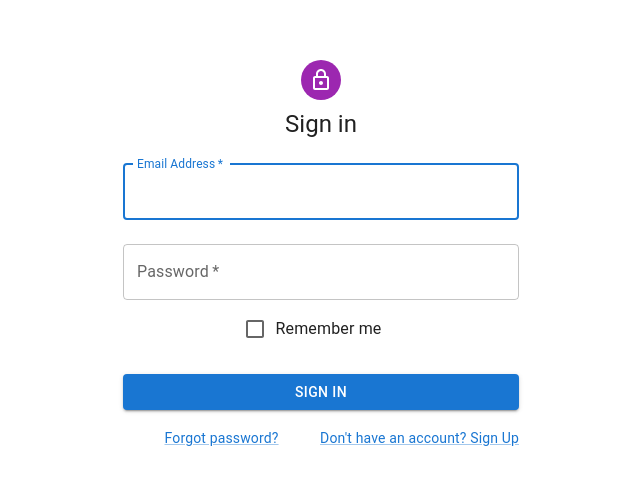
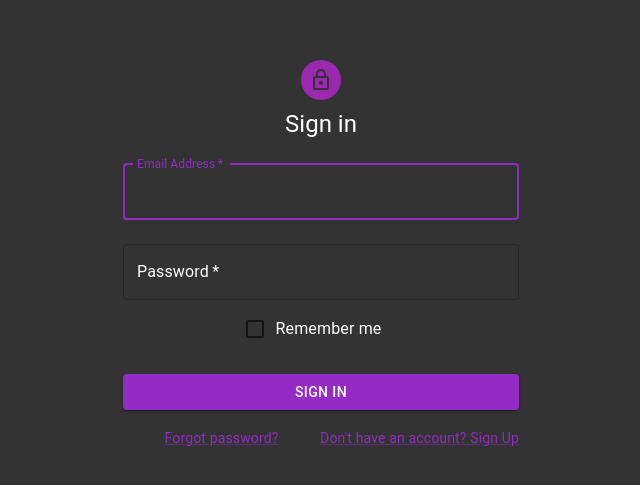
Before and after one commit to matthew-torres/pocket-caddie, a React (Vite) app in the folder webapp/: page / in a window 1280 px wide. Shown: the part 181-666 px from the top of the page, without its empty margins (319-959 px from the left). Built offline with nearby package versions, Linux system fonts and the light colour scheme.

Commit message:
updated styling

```diff
--- a/webapp/src/components/Layout/Layout.jsx
+++ b/webapp/src/components/Layout/Layout.jsx
@@ -3,26 +3,11 @@ import DataTable from "../RoundsList/RoundsList";
 import ScoreBarChart from "../ScoreBarChart/ScoreBarChart";
 import CreateRound from "../NewRound/NewRound";
 import { Box, Typography } from "@mui/material";
-import { ThemeProvider, createTheme } from '@mui/material';
+import { ThemeProvider } from '@mui/material';
 import RoundsListScore from "../RoundListScore/RoundListScore";
+import { globalTheme } from "../../theme";
+import { useTheme } from "@emotion/react";
 
-const theme = createTheme({
-  palette: {
-    mode: 'dark',
-    primary: {
-      main: '#7e57c2',
-    },
-    secondary: {
-      main: '#6d696a',
-    },
-    background: {
-      default: '#161515',
-    },
-    text: {
-      primary: 'rgba(249,244,244,0.87)',
-    },
-  },
-})
 
 export default function Layout() {
 
@@ -31,12 +16,14 @@ export default function Layout() {
       return
     }
 
+    const theme = useTheme();
+
     return (
-        <ThemeProvider theme={theme}>
+        <ThemeProvider theme={globalTheme}>
             <Box m="20px">
                 {/*Header*/}
                 <Box display="flex" justifyContent="space-between" alignItems="center">
-                    <Typography variant="h2" color='primary' fontWeight="bold" sx={{ m: "0 0 5px 0"}}>Dashboard</Typography>
+                    <Typography variant="h2" color={theme.palette.primary.main} fontWeight="bold" sx={{ m: "0 0 5px 0"}}>Dashboard</Typography>
                 </Box>
                 {/*GRID & CHARTS*/}
                 <Box display="grid" gridTemplateColumns="repeat(12,1fr)" gridAutoRows="300px" gap="10px">
--- a/webapp/src/components/Login/Login.jsx
+++ b/webapp/src/components/Login/Login.jsx
@@ -14,10 +14,11 @@ import Typography from '@mui/material/Typography';
 import Container from '@mui/material/Container';
 import { createTheme, ThemeProvider } from '@mui/material/styles';
 import axios from 'axios';
+import { globalTheme } from '../../theme';
 
 
 
-const defaultTheme = createTheme();
+// const defaultTheme = createTheme();
 export default function Login() {
 
       const [failure, setFailure] = useState(false);
@@ -47,7 +48,7 @@ export default function Login() {
       };
 
       return (
-        <ThemeProvider theme={defaultTheme}>
+        <ThemeProvider theme={globalTheme}>
           <Container component="main" maxWidth="xs">
             <CssBaseline />
             <Box
--- a/webapp/src/components/NewRound/NewRound.jsx
+++ b/webapp/src/components/NewRound/NewRound.jsx
@@ -4,7 +4,9 @@ import Alert from '@mui/material/Alert';
 import TextField from '@mui/material/TextField';
 import axios from 'axios';
 import '../../index.css'
-import { MenuItem, Button } from '@mui/material';
+import { MenuItem, Button, ThemeProvider, useTheme} from '@mui/material';
+import { globalTheme } from '../../theme';
+
 
 const weatherConditions = [
     {value: 'Clear'},{value: 'Fair'}, {value: 'Windy'}, {value: 'Extreme Wind'}, {value: 'Light Rain'}, {value: 'Rain'}, {value: 'Heavy Rain'}
@@ -13,6 +15,7 @@ const weatherConditions = [
 export default function CreateRound() {
 
     const [success, setSuccess] = useState(false);
+    //const theme = useTheme();
 
     const [formData, setFormData] = useState({
         // add uid to request based on user
@@ -25,6 +28,7 @@ export default function CreateRound() {
     const handleChange = (event) => {
         const { name, value } = event.target;
         let parsedValue = value;
+
         if (name === 'UID' || name === 'Score' || name === 'Duration') {
           parsedValue = parseInt(value);
           if (isNaN(parsedValue)) {
@@ -51,6 +55,7 @@ export default function CreateRound() {
     };
 
     return (
+      //<ThemeProvider theme={globalTheme}>
         <Box
             component="form"
             //onSubmit={handleSubmit}
@@ -90,7 +95,8 @@ export default function CreateRound() {
               onChange={handleChange}
             >
                 {weatherConditions.map((cond) => (
-                <MenuItem key={cond.value} value={cond.value}>
+                    <MenuItem key={cond.value} value={cond.value} >{/*sx={{backgroundColor: theme.palette.background.default, '&:hover': {
+                    backgroundColor: theme.palette.primary.main}}}>*/}
                         {cond.value}
                     </MenuItem>
                 )
@@ -105,8 +111,9 @@ export default function CreateRound() {
               onChange={handleChange}
               />
         </div>
-        <Button type="submit" variant='outlined' onClick={handleSubmit} color='primary'>Add</Button>
+            <Button type="submit" variant='outlined' onClick={handleSubmit} color="primary">Add</Button>
             {success && <Alert severity="success">Round successfully added!</Alert>}
         </Box>
+   // </ThemeProvider>
     )
 }
--- /dev/null
+++ b/webapp/src/theme.jsx
@@ -0,0 +1,71 @@
+import { createTheme } from "@mui/material/styles";
+import { palette } from "@mui/system";
+
+export const globalTheme = createTheme({
+  palette: {
+    primary: {
+      main: `#942bc4`,
+    },
+    background: {
+      default: '#333333', // Set the default background color to a darker grey
+    },
+    text: {
+      primary: '#FFFFFF', // Set the font color to white
+    },
+  },
+  components: {
+    MuiCheckbox: {
+      styleOverrides: {
+        root: {
+          '&:hover': {
+            backgroundColor: 'transparent',
+          },
+          '&.Mui-checked': {
+            color: '#942bc4', // Customize the color of the checked checkbox
+          },
+          '&.Mui-checked:hover': {
+            backgroundColor: 'transparent',
+          },
+        },
+      },
+    },
+    TextField: {
+      styleOverrides: {
+        root: {
+
+        }
+      }
+    },
+    // MuiOutlinedInput: {
+    //   styleOverrides: {
+    //     root: {
+    //       '& fieldset': {
+    //         borderColor: '#FFFFFF', // Set the outline color to white
+    //       },
+    //     },
+    //   },
+    MuiInputLabel: {
+        styleOverrides: {
+          root: {
+            color: '#FFFFFF', // Set the label color to white
+          },
+        },
+     // },
+    },
+    // MenuItem: {
+    //   root: {
+    //     color: '#333333'
+    //   },
+    //   '&:hover': {
+    //     backgroundColor: 'transparent',
+    //   },
+    //   '& .MuiInputBase-root': {
+    //     backgroundColor: `transparent`,
+    //   },
+    //   '& .MuiMenuItem-root:hover': {
+    //     backgroundColor: `transparent`,
+    //   },
+    // }
+
+  }
+})
--- a/webapp/theme.jsx
+++ /dev/null
@@ -1,214 +0,0 @@
-import { createContext, useState, useMemo } from "react";
-import { createTheme } from "@mui/material/styles";
-
-// color design tokens export
-export const tokens = (mode) => ({
-  ...(mode === "dark"
-    ? {
-        grey: {
-          100: "#e0e0e0",
-          200: "#c2c2c2",
-          300: "#a3a3a3",
-          400: "#858585",
-          500: "#666666",
-          600: "#525252",
-          700: "#3d3d3d",
-          800: "#292929",
-          900: "#141414",
-        },
-        primary: {
-          100: "#d0d1d5",
-          200: "#a1a4ab",
-          300: "#727681",
-          400: "#1F2A40",
-          500: "#141b2d",
-          600: "#101624",
-          700: "#0c101b",
-          800: "#080b12",
-          900: "#040509",
-        },
-        purpleAccent: {
-          100: "#dbf5ee",
-          200: "#b7ebde",
-          300: "#94e2cd",
-          400: "#70d8bd",
-          500: "#4cceac",
-          600: "#3da58a",
-          700: "#2e7c67",
-          800: "#1e5245",
-          900: "#0f2922",
-        },
-        redAccent: {
-          100: "#f8dcdb",
-          200: "#f1b9b7",
-          300: "#e99592",
-          400: "#e2726e",
-          500: "#db4f4a",
-          600: "#af3f3b",
-          700: "#832f2c",
-          800: "#58201e",
-          900: "#2c100f",
-        },
-        blueAccent: {
-          100: "#e1e2fe",
-          200: "#c3c6fd",
-          300: "#a4a9fc",
-          400: "#868dfb",
-          500: "#6870fa",
-          600: "#535ac8",
-          700: "#3e4396",
-          800: "#2a2d64",
-          900: "#151632",
-        },
-      }
-    : {
-        grey: {
-          100: "#141414",
-          200: "#292929",
-          300: "#3d3d3d",
-          400: "#525252",
-          500: "#666666",
-          600: "#858585",
-          700: "#a3a3a3",
-          800: "#c2c2c2",
-          900: "#e0e0e0",
-        },
-        primary: {
-          100: "#040509",
-          200: "#080b12",
-          300: "#0c101b",
-          400: "#f2f0f0", // manually changed
-          500: "#141b2d",
-          600: "#1F2A40",
-          700: "#727681",
-          800: "#a1a4ab",
-          900: "#d0d1d5",
-        },
-        greenAccent: {
-          100: "#0f2922",
-          200: "#1e5245",
-          300: "#2e7c67",
-          400: "#3da58a",
-          500: "#4cceac",
-          600: "#70d8bd",
-          700: "#94e2cd",
-          800: "#b7ebde",
-          900: "#dbf5ee",
-        },
-        redAccent: {
-          100: "#2c100f",
-          200: "#58201e",
-          300: "#832f2c",
-          400: "#af3f3b",
-          500: "#db4f4a",
-          600: "#e2726e",
-          700: "#e99592",
-          800: "#f1b9b7",
-          900: "#f8dcdb",
-        },
-        blueAccent: {
-          100: "#151632",
-          200: "#2a2d64",
-          300: "#3e4396",
-          400: "#535ac8",
-          500: "#6870fa",
-          600: "#868dfb",
-          700: "#a4a9fc",
-          800: "#c3c6fd",
-          900: "#e1e2fe",
-        },
-      }),
-});
-
-// mui theme settings
-export const themeSettings = (mode) => {
-  const colors = tokens(mode);
-  return {
-    palette: {
-      mode: mode,
-      ...(mode === "dark"
-        ? {
-            // palette values for dark mode
-            primary: {
-              main: colors.primary[500],
-            },
-            secondary: {
-              main: colors.greenAccent[500],
-            },
-            neutral: {
-              dark: colors.grey[700],
-              main: colors.grey[500],
-              light: colors.grey[100],
-            },
-            background: {
-              default: colors.primary[500],
-            },
-          }
-        : {
-            // palette values for light mode
-            primary: {
-              main: colors.primary[100],
-            },
-            secondary: {
-              main: colors.greenAccent[500],
-            },
-            neutral: {
-              dark: colors.grey[700],
-              main: colors.grey[500],
-              light: colors.grey[100],
-            },
-            background: {
-              default: "#fcfcfc",
-            },
-          }),
-    },
-    typography: {
-      fontFamily: ["Source Sans Pro", "sans-serif"].join(","),
-      fontSize: 12,
-      h1: {
-        fontFamily: ["Source Sans Pro", "sans-serif"].join(","),
-        fontSize: 40,
-      },
-      h2: {
-        fontFamily: ["Source Sans Pro", "sans-serif"].join(","),
-        fontSize: 32,
-      },
-      h3: {
-        fontFamily: ["Source Sans Pro", "sans-serif"].join(","),
-        fontSize: 24,
-      },
-      h4: {
-        fontFamily: ["Source Sans Pro", "sans-serif"].join(","),
-        fontSize: 20,
-      },
-      h5: {
-        fontFamily: ["Source Sans Pro", "sans-serif"].join(","),
-        fontSize: 16,
-      },
-      h6: {
-        fontFamily: ["Source Sans Pro", "sans-serif"].join(","),
-        fontSize: 14,
-      },
-    },
-  };
-};
-
-// context for color mode
-export const ColorModeContext = createContext({
-  toggleColorMode: () => {},
-});
-
-export const useMode = () => {
-  const [mode, setMode] = useState("dark");
-
-  const colorMode = useMemo(
-    () => ({
-      toggleColorMode: () =>
-        setMode((prev) => (prev === "light" ? "dark" : "light")),
-    }),
-    []
-  );
-
-  const theme = useMemo(() => createTheme(themeSettings(mode)), [mode]);
-  return [theme, colorMode];
-};
```
Also changed, not shown: webapp/src/App.jsx (+3 -4 lines), webapp/src/components/ScoreBarChart/ScoreBarChart.jsx (+6 -1 lines). Lines whose indentation alone changed are shown as unchanged.
